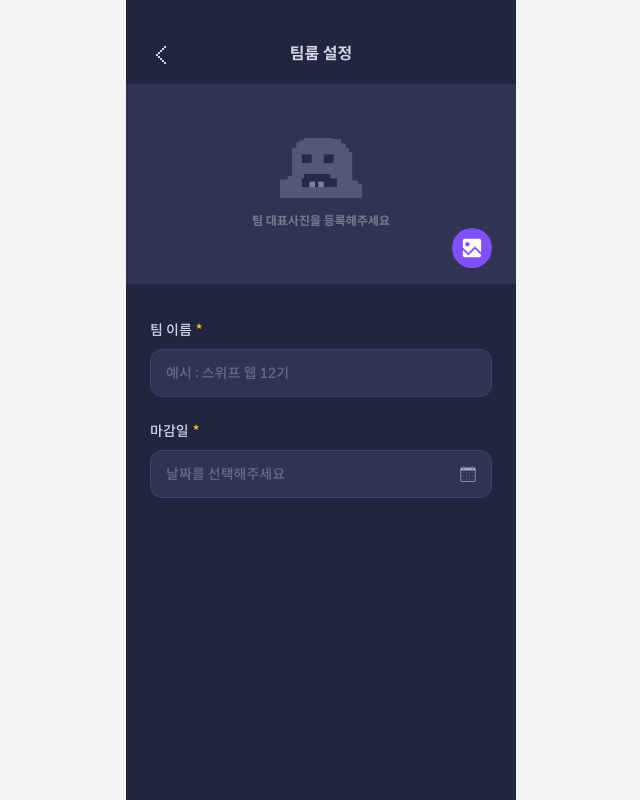
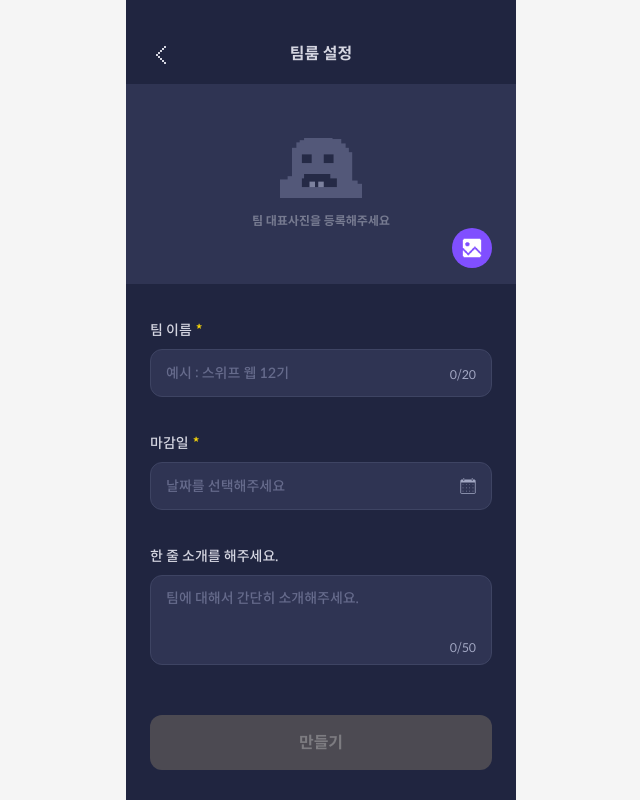
Before and after one commit to yamoyo/yamoyo_FE, a React (Vite) app: page /teamroom/create in a window 1280 px wide. Shown: the whole page, without its empty margins (319-959 px from the left). Built offline with nearby package versions, Linux system fonts and the light colour scheme; no server answers.

Commit message:
style : 팀 한 줄 소개 필드 UI 작업 완료

```diff
--- a/src/pages/teamroom/create/index.tsx
+++ b/src/pages/teamroom/create/index.tsx
@@ -14,6 +14,7 @@ export default function TeamRoomCreatePage() {
   const [teamName, setTeamName] = useState('');
   const [isSubmitted, setIsSubmitted] = useState(false);
   const [deadlineDate, setDeadlineDate] = useState<Date>();
+  const [description, setDescription] = useState('');
 
   const isDeadlineSelected = Boolean(deadlineDate);
   const selectedImageId = DEFAULT_TEAMROOM_IMAGE_ID;
@@ -66,12 +67,13 @@ export default function TeamRoomCreatePage() {
         </div>
       </section>
 
-      <section className="space-y-6 px-6 pt-9">
+      <section className="flex flex-col gap-9 px-6 pt-9">
         <div className="flex flex-col gap-2">
           <div className="flex gap-1 text-body-4.1">
             <span className="text-tx-default_3">팀 이름</span>
             <span className="text-bg-secondary_2">*</span>
           </div>
+          <div className="relative">
             <TextField
               value={teamName}
               onChange={setTeamName}
@@ -83,6 +85,10 @@ export default function TeamRoomCreatePage() {
                   : undefined
               }
             />
+            <span className="absolute bottom-[14px] right-[16px] text-caption-1 text-tx-default_4">
+              {teamName.length}/20
+            </span>
+          </div>
         </div>
 
         <div className="flex flex-col gap-2">
@@ -113,11 +119,29 @@ export default function TeamRoomCreatePage() {
             />
           </button>
         </div>
+
+        <div className="flex flex-col gap-2">
+          <span className="text-body-4.1 text-tx-default_3">
+            한 줄 소개를 해주세요.
+          </span>
+          <div className="relative">
+            <textarea
+              value={description}
+              onChange={(e) => setDescription(e.target.value)}
+              placeholder="팀에 대해서 간단히 소개해주세요."
+              maxLength={50}
+              className="h-[90px] w-full resize-none rounded-xl border border-bd-default bg-bg-textfiled px-[15px] py-3 pr-16 text-body-4.1 text-tx-default outline-none transition placeholder:text-tx-textfiled_disabled focus:border-textfiled-line_focus"
+            />
+            <span className="absolute bottom-[16px] right-[16px] text-caption-1 text-tx-default_4">
+              {description.length}/50
+            </span>
+          </div>
+        </div>
       </section>
 
-      {/* <div className="px-6 pb-6">
-        <BottomButton text={'만들기'} onClick={() => {}} disabled={false} />
-      </div> */}
+      <div className="px-6 pb-[16px] pt-[43px]">
+        <BottomButton text={'만들기'} onClick={() => {}} disabled={true} />
+      </div>
     </div>
   );
 }
```
Lines whose indentation alone changed are shown as unchanged.
